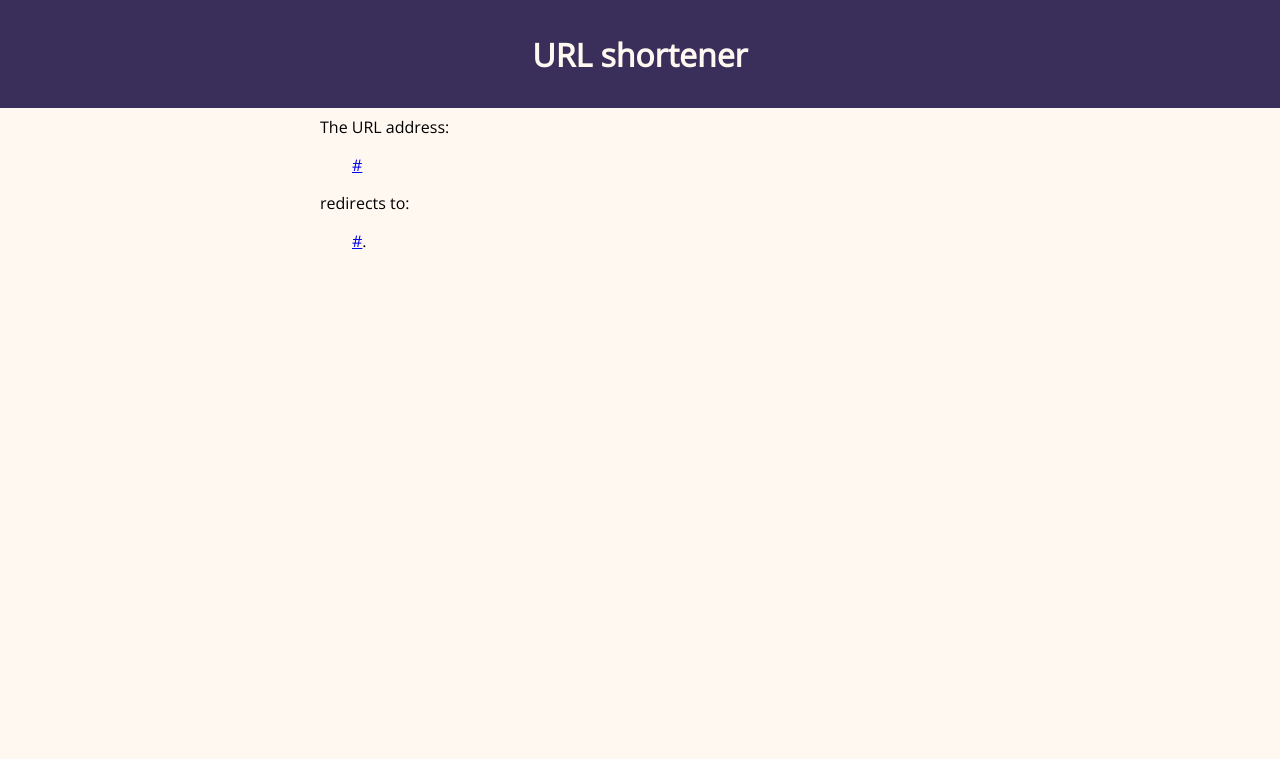
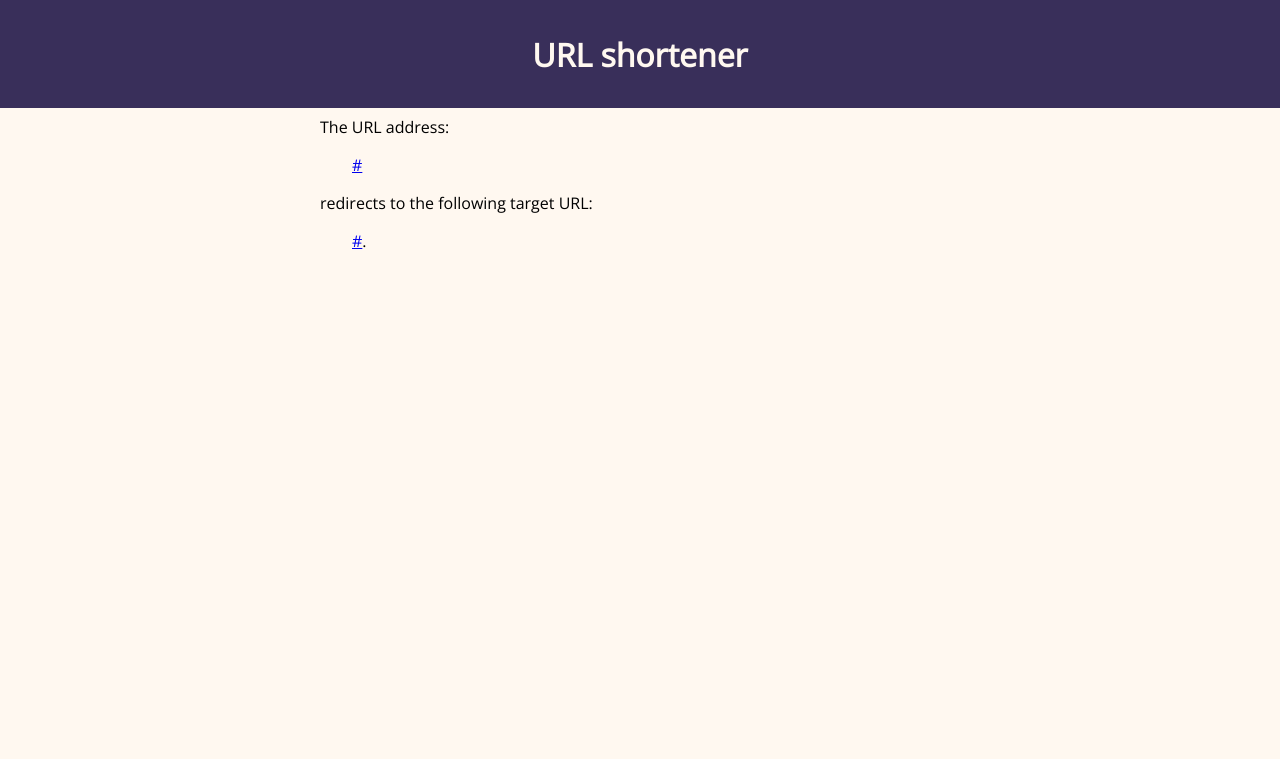
Before and after one commit to rtwnt/url-shortener, a Flask app: template url_shortener/templates/preview.html in a window 1280 px wide. Shown: the top 759 px of the page. Run offline with Flask 2, Linux system fonts and the light colour scheme; the template is opened without the code that fills it: most values are stand-ins (such as "Sample title", 1, 10 or a date in 2020); parts of the project's set-up code (start-up, migrations or seed data) failed here and were passed over.

Commit message:
Reword message on the preview page
I think message is clearer now that the warning explicitly states it's
about the target URL.

```diff
--- a/url_shortener/templates/preview.html
+++ b/url_shortener/templates/preview.html
@@ -2,7 +2,7 @@
 {% block content %}
     {% if warning %}
         <div class="warning">
-            Warning: {{ warning }}
+            Target URL warning: {{ warning }}
         </div>
     {% endif %}
     {% with %}
@@ -11,7 +11,7 @@
             <div class="indented">
                 <a href="{{ short_url }}">{{ short_url }}</a>
             </div>
-        redirects to:
+        redirects to the following target URL:
             <div class="indented wrapped">
                 <a href="{{ target_url }}">{{ target_url }}</a>.
             </div>
```
